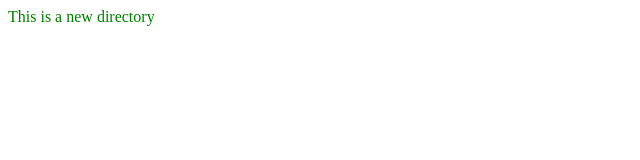
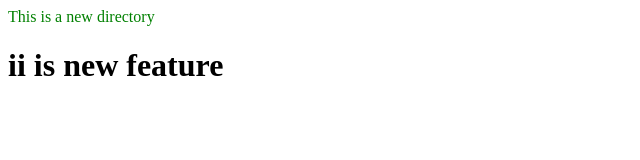
Before and after one commit to sakshipal80/localrepo, a plain HTML site: page index.html in a window 1280 px wide. Shown: the whole page, without its empty margins (0-640 px from the left). Drawn offline with Linux system fonts and the light colour scheme.

Commit message:
add new featture

```diff
--- a/index.html
+++ b/index.html
@@ -1,4 +1,5 @@
 <p>This is a new directory</p>
+<h1>ii is new feature</h1>
 
 <style>
   p {
```
